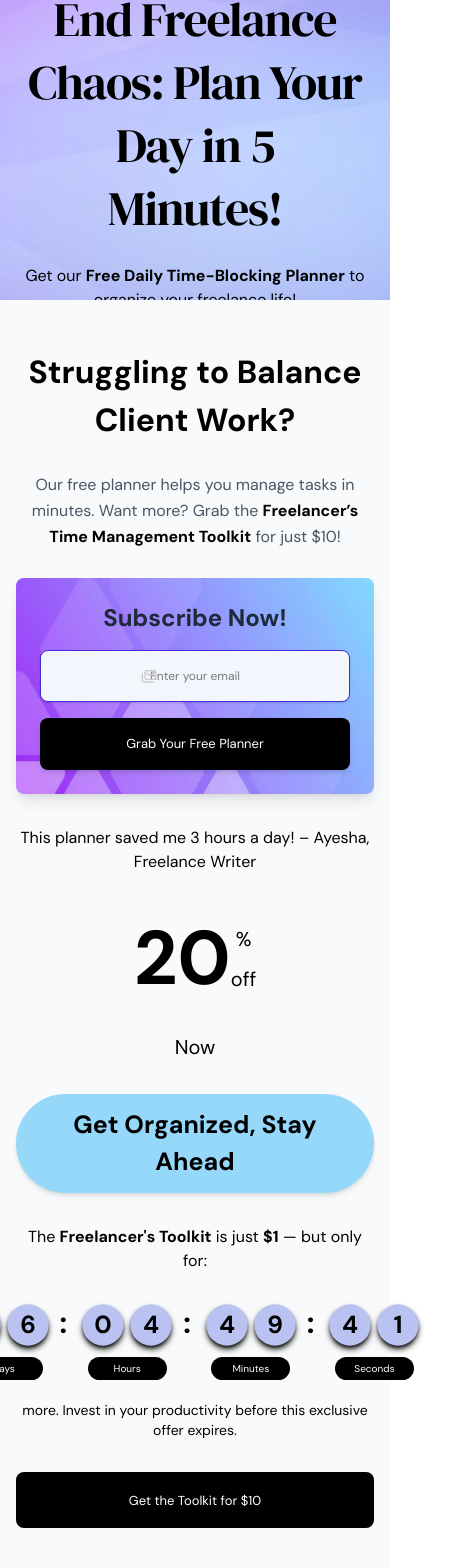
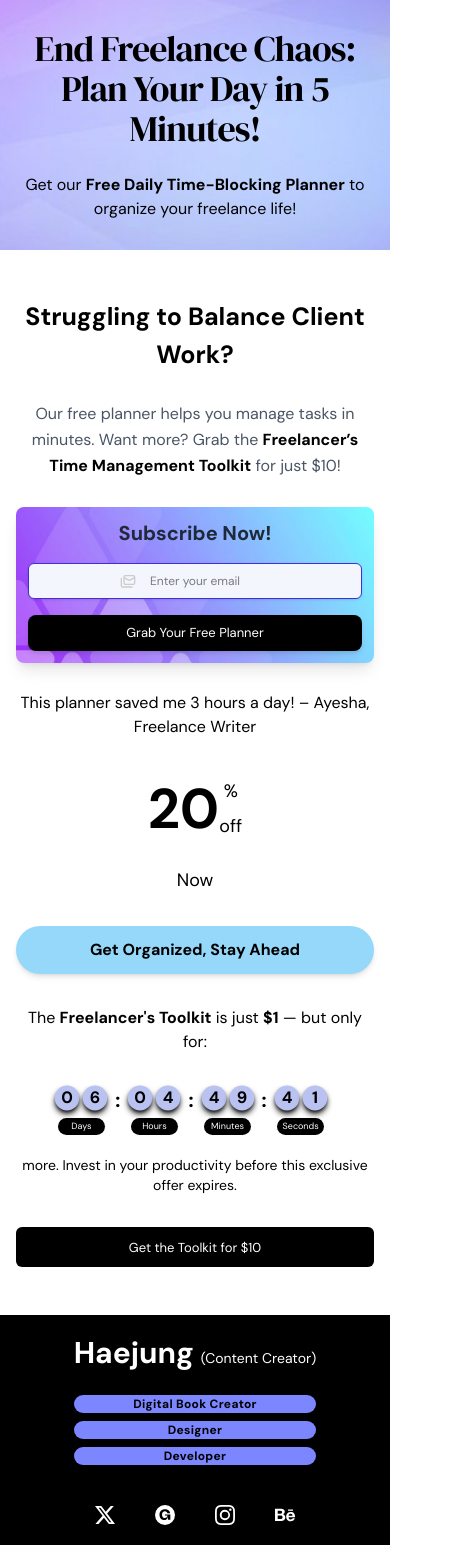
Before and after one commit to haejung0197/Freelancer-Time-Management-Toolkit-Planner, a Next.js app: page / in a window 390 px wide. Shown: the top 1568 px of the page, 460 px wide, since content can reach past the window. After the commit the page ends 1545 px from the top, so only its background shows below. Built offline with nearby package versions, Linux system fonts and the light colour scheme.

Commit message:
responsiveness done

```diff
--- a/app/components/CountdownTimer.tsx
+++ b/app/components/CountdownTimer.tsx
@@ -10,20 +10,20 @@ export default function CountdownTimer({ deadline }: { deadline: string }) {
   return (
     <div className="text-center space-y-8">
       <div className="flex justify-center items-center mb-4">
-        <p className="text-[76px] font-bold">20</p>
-        <p className="font-medium text-[20px] flex flex-col gap-[10px]">
+        <p className="text-[56px] xs:text-[66px] sm:text-[76px] font-bold">20</p>
+        <p className="font-medium text-[18px] xs:text-[20px] flex flex-col gap-[8px] xs:gap-[10px]">
           <span>%</span>
           <span>off</span>
         </p>
       </div>
-      <p className="text-[20px]">Now</p>
+      <p className="text-[18px] xs:text-[20px]">Now</p>
       <div className="max-w-[400px] mx-auto">
-        <p className="text-[25px] font-bold py-3 px-4 text-center bg-[#96D8FA] rounded-full shadow-md">
+        <p className="text-[16px] xs:text-[22px] sm:text-[25px] font-bold py-3 px-4 text-center bg-[#96D8FA] rounded-full shadow-md">
           Get Organized, Stay Ahead
         </p>
       </div>
 
-      <p className="text-[16px] mt-4">
+      <p className="text-[16px]">
         The <strong>{`Freelancer's Toolkit`}</strong> is just <strong>$1</strong> —
         but only for:
       </p>
@@ -35,17 +35,17 @@ export default function CountdownTimer({ deadline }: { deadline: string }) {
         </div>
       ) : (
         <div className="space-y-5">
-          <div className="flex justify-center items-center gap-4 text-center">
+          <div className="flex justify-center items-center gap-2  xs:gap-4 text-center">
             {[
               { label: "Days", value: days },
               { label: "Hours", value: hours },
               { label: "Minutes", value: minutes },
               { label: "Seconds", value: seconds },
             ].map((unit, index, arr) => (
-              <div key={unit.label} className="flex justify-center gap-3 ">
+              <div key={unit.label} className="flex justify-center gap-2 xxs:gap-3 ">
                 <div className="flex flex-col items-center gap-2">
                   {/* Split each number into individual digits */}
-                  <div className="flex gap-2 items-center">
+                  <div className="flex gap-1 xxs:gap-2 justify-center items-center">
                     {unit.value
                       .toString()
                       .padStart(2, "0") // Ensure at least 2 digits
@@ -53,20 +53,20 @@ export default function CountdownTimer({ deadline }: { deadline: string }) {
                       .map((digit, idx) => (
                         <span
                           key={idx}
-                          className="bg-[#b9c2f1] text-2xl md:text-3xl font-extrabold w-10 h-10 md:w-12 md:h-12 rounded-full flex items-center justify-center shadow-black shadow-md animate-pulse"
+                          className="bg-[#b9c2f1] text-[16px] xxs:text-xl xs:text-2xl md:text-3xl font-extrabold h-6 xxs:h-8 w-6 xxs:w-8 xs:w-9 sm:w-10 xs:h-9 sm:h-10 md:w-12 md:h-12 rounded-full flex items-center justify-center shadow-black shadow-md animate-pulse"
                         >
                           {digit}
                         </span>
                       ))}
                   </div>
-                  <span className="text-[10px] font-medium mt-1 text-white bg-black p-1 rounded-full w-[90%]">
+                  <span className="text-[9px] xs:text-[10px] font-medium text-white bg-black p-[2px] xs:p-1 rounded-full w-[90%]">
                     {unit.label}
                   </span>
                 </div>
                 <div>
                   {/* Add colon between units, except after the last one */}
                   {index < arr.length - 1 && (
-                    <span className="text-3xl font-bold">:</span>
+                    <span className="text-xl xs:text-2xl sm:text-3xl font-bold">:</span>
                   )}
                 </div>
               </div>
--- a/app/components/Footer.tsx
+++ b/app/components/Footer.tsx
@@ -5,21 +5,21 @@ import { SiGumroad } from "react-icons/si";
 
 const Footer = () => {
   return (
-    <footer className="bg-black text-white py-5">
-      <div className=" flex justify-between max-w-5xl mx-auto">
-        <div className="space-y-2">
-          <h1 className="text-3xl font-bold">
+    <footer className="bg-black text-white py-5 p-4 xxs:px-6 xs:px-10">
+      <div className=" flex flex-col md:flex-row justify-between max-w-5xl mx-auto gap-10 items-center">
+        <div className="space-y-6 xxs:space-y-2">
+          <h1 className="text-3xl font-bold sm:text-left text-center">
             Haejung{" "}
             <span className="font-normal text-sm">(Content Creator)</span>
           </h1>
-          <div className="text-[12px] tracking-wide flex items-center  gap-2 ">
-            <p className="bg-indigo-400 text-black px-2 rounded-full font-semibold">
+          <div className="text-[12px] tracking-wide flex xxs:flex-row flex-col items-center  gap-2 w-full xxs:w-auto xxs:text-left text-center">
+            <p className="bg-indigo-400 text-black px-2 rounded-full font-semibold w-full xxs:w-auto ">
               Digital Book Creator
             </p>
-            <p className="bg-indigo-400 text-black px-4 rounded-full font-semibold">
+            <p className="bg-indigo-400 text-black px-4 rounded-full font-semibold w-full xxs:w-auto">
               Designer
             </p>
-            <p className="bg-indigo-400 text-black px-4 rounded-full font-semibold">
+            <p className="bg-indigo-400 text-black px-4 rounded-full font-semibold w-full xxs:w-auto">
               Developer
             </p>
           </div>
--- a/app/components/Header.tsx
+++ b/app/components/Header.tsx
@@ -8,9 +8,9 @@ const Header = () => {
     <>
       <section className="overflow-hidden">
         <div className="relative">
-          <div className=" absolute w-full max-w-4xl  z-10 flex flex-col justify-center items-center text-center px-6 md:px-12 space-y-6 left-[50%] -translate-y-[50%] top-[50%] -translate-x-[50%] ">
+          <div className=" absolute w-full max-w-4xl z-10 flex flex-col justify-center items-center text-center px-6 md:px-12 space-y-6 left-[50%] -translate-y-[50%] top-[50%] -translate-x-[50%] ">
             <h1
-              className={`${dmSerifDisplay.className} text-5xl md:text-[60px] font-extrabold leading-[63px] tracking-tight text-blackdrop-shadow-lg transform transition-transform duration-500 hover:scale-105`}
+              className={`${dmSerifDisplay.className} text-4xl xs:text-5xl md:text-[60px] font-extrabold leading-[40px] xs:leading-[48px] sm:leading-[55px] md:leading-[63px] tracking-tight text-blackdrop-shadow-lg transform transition-transform duration-500 hover:scale-105`}
             >
               End Freelance Chaos: Plan Your Day in 5 Minutes!
             </h1>
@@ -26,7 +26,7 @@ const Header = () => {
               width={1000}
               height={1000}
               loading="lazy"
-              className="w-full h-[300px] object-cover"
+              className="w-full h-[250px] xs:h-[300px] object-cover"
             />
           </div>
         </div>
--- a/app/components/OfferSection.tsx
+++ b/app/components/OfferSection.tsx
@@ -3,8 +3,8 @@ import CountdownTimer from "./CountdownTimer";
 
 export default function OfferSection() {
   return (
-    <section className="py-12 bg-gray-50 text-center px-4 space-y-[28px]">
-      <h2 className="text-[32px] font-bold text-black ">
+    <section className="py-12 text-center px-4 space-y-[28px]">
+      <h2 className="text-[25px] sm:text-[32px] font-bold text-black ">
         Struggling to Balance Client Work?
       </h2>
       <p className="text-[16px] max-w-xl mx-auto text-gray-600 leading-[26px]">
@@ -19,7 +19,7 @@ export default function OfferSection() {
         {`This planner saved me 3 hours a day! – Ayesha, Freelance Writer`}
       </p>
       <CountdownTimer deadline="2025-06-10 23:59:59" />
-      <button className="w-full bg-black text-white  p-4  rounded-lg transition hover:scale-105 duration-300 cursor-pointer max-w-md mx-auto ">
+      <button className="w-full bg-black text-white p-2  xs:p-4  rounded-md xs:rounded-lg transition hover:scale-105 duration-300 cursor-pointer max-w-md mx-auto ">
         <a href="[your-gumroad-product-url]" className="text-[13px] shadow-md ">
           Get the Toolkit for $10
         </a>
--- a/app/components/SubscriptionForm.tsx
+++ b/app/components/SubscriptionForm.tsx
@@ -1,7 +1,7 @@
 "use client";
 import { FormEvent, useState } from "react";
+import { LuMails } from "react-icons/lu";
 import { subscribeUser } from "../lib/subscribe";
-import { LuMails } from "react-icons/lu";
 
 export default function SubscriptionForm() {
   const [email, setEmail] = useState("");
@@ -20,25 +20,25 @@ export default function SubscriptionForm() {
   return (
     <form
       onSubmit={handleSubmit}
-      className="flex flex-col items-center space-y-4 mb-8 p-6 form-bg rounded-lg shadow-lg max-w-md mx-auto"
+      className="flex flex-col items-center space-y-4 p-3 xs:p-6 form-bg rounded-lg shadow-lg max-w-md mx-auto"
     >
-      <h2 className="text-2xl font-bold text-center text-gray-800">
+      <h2 className="text-xl sm:text-2xl font-bold text-center text-gray-800">
         Subscribe Now!
       </h2>
       <div className="relative w-full">
-        <LuMails className="absolute top-[50%] -translate-y-[50%] left-[35%] -translate-x-[50%] text-[#CCCCCC]" />
+        <LuMails className="absolute top-[50%] -translate-y-[50%] left-[30%] xs:left-[35%] -translate-x-[50%] text-[#CCCCCC]" />
         <input
           type="email"
           value={email}
           onChange={(e) => setEmail(e.target.value)}
           placeholder="Enter your email"
           required
-          className="bg-[#F4F6FE] text-[12px] flex-1 text-center p-4 w-full border border-indigo-700 rounded-lg focus:outline-none focus:ring-3 focus:ring-indigo-400  transition duration-200 shadow-sm hover:shadow-md"
+          className="bg-[#F4F6FE] text-[12px] flex-1 text-center p-2 xs:p-4 w-full border border-indigo-700 rounded-md  xs:rounded-lg focus:outline-none focus:ring-3 focus:ring-indigo-400  transition duration-200 shadow-sm hover:shadow-md"
         />
       </div>
       <button
         type="submit"
-        className="bg-black text-white p-4 rounded-lg shadow-md transition duration-200 transform hover:scale-105 text-[13px] w-full cursor-pointer "
+        className="bg-black text-white p-2 xs:p-4 rounded-lg shadow-md transition duration-200 transform hover:scale-105 text-[13px] w-full cursor-pointer "
       >
         Grab Your Free Planner
       </button>
--- a/app/globals.css
+++ b/app/globals.css
@@ -8,3 +8,8 @@
   object-fit: cover;
   background-size: cover;
 }
+@theme{
+  --breakpoint-xs : 470px;
+  --breakpoint-xxs : 400px;
+
+}
```
